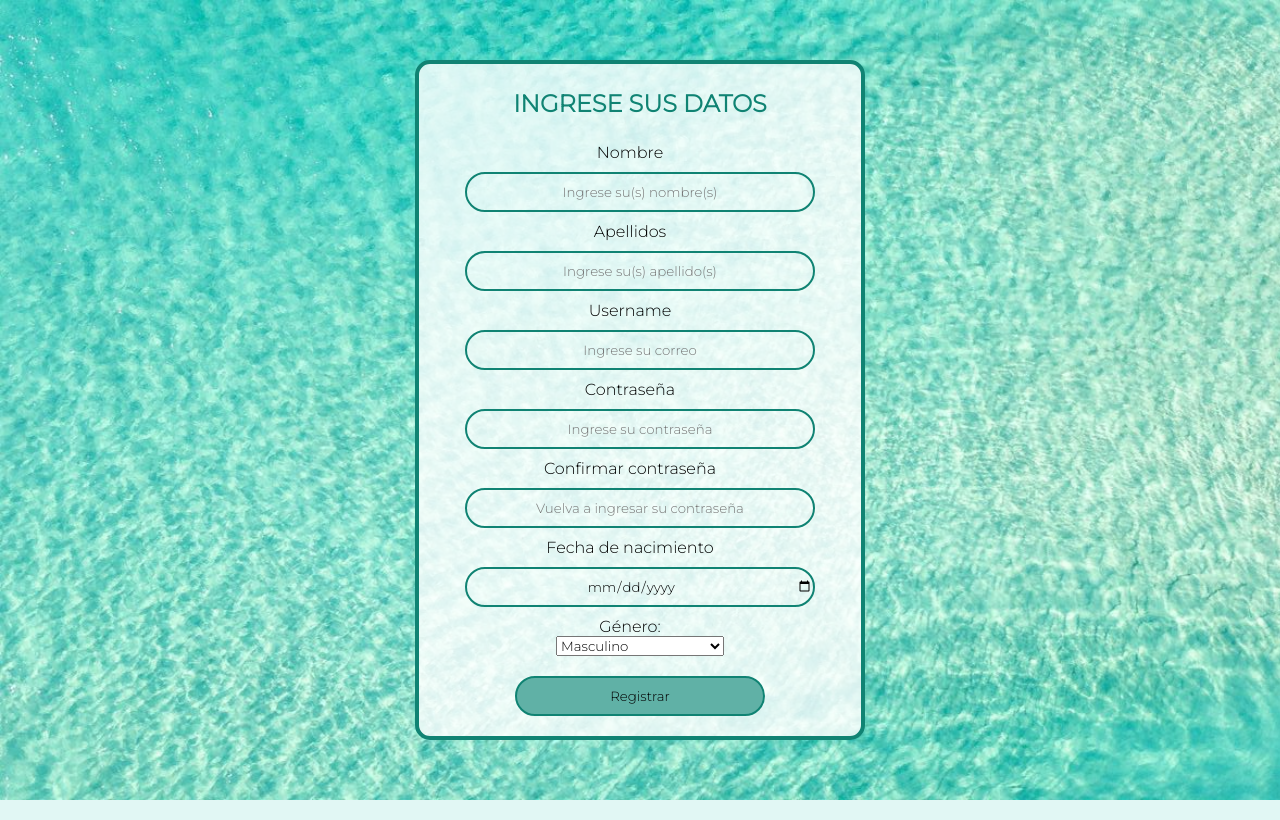
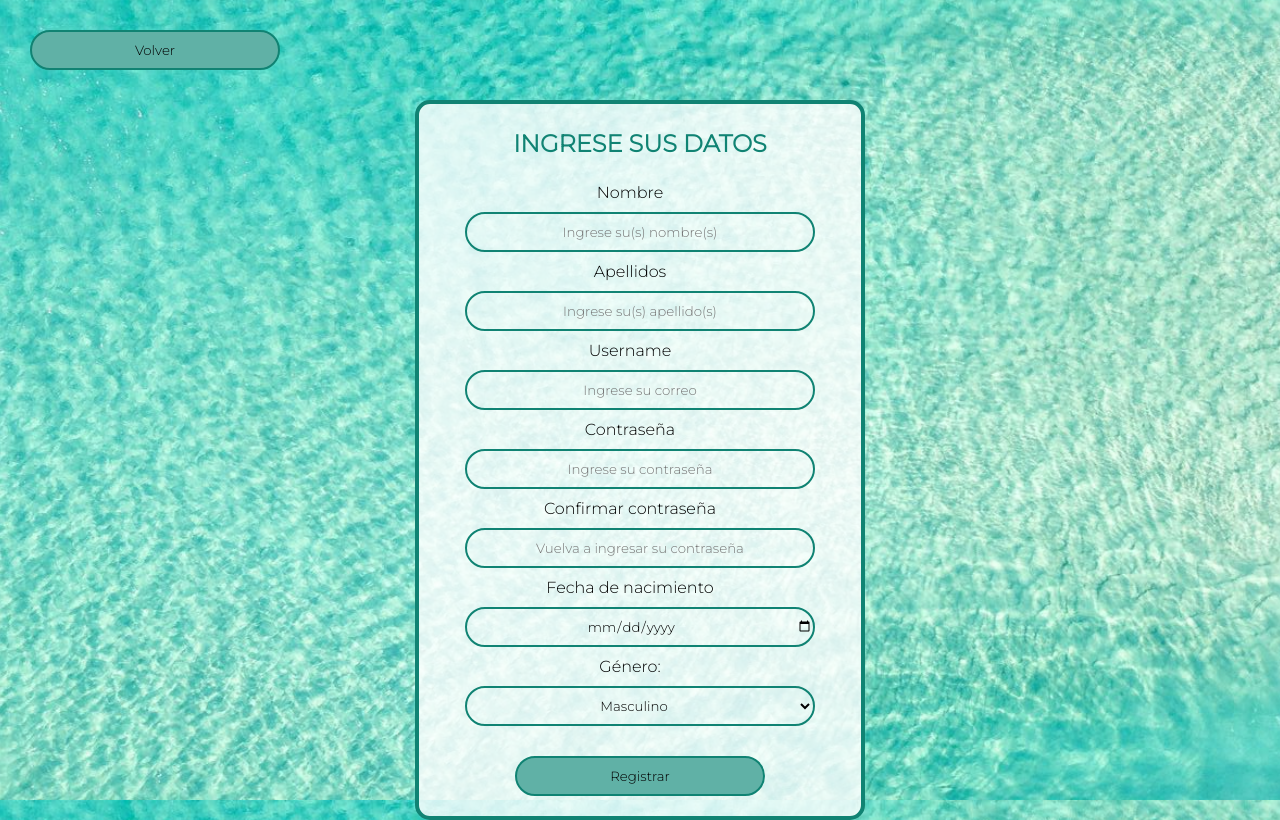
Before and after one commit to DamarisEspinosa/Practica-7-File-Manager, a PHP site: page /registro.php in a window 1280 px wide. Run offline with PHP 8.4, Linux system fonts and the light colour scheme; the visitor is signed in with stand-in values (Sample User, id 1).

Commit message:
falta probar el registro de usuarios

```diff
--- a/login_helper.php
+++ b/helper.php
@@ -30,15 +30,16 @@ function verificar($username, $password){
 	];
 }
 // para registrar un nuevo usuario
-function registrar($name, $apellidos, $correo, $contra, $genero, $fecha_nacimiento){
+function registrar($nombre, $apellidos, $username, $password, $genero, $fechaNac){
+	$GLOBALS["password"] = $password;
 	include("conexion.php");
 
 	$passwordSalt = strtoupper(bin2hex(random_bytes(32)));
-	$passwordEncrypted = strtoupper(hash("sha512", ($contra . $passwordSalt)));
+	$passwordEncrypted = strtoupper(hash("sha512", ($GLOBALS["password"] . $passwordSalt)));
 
 	$sql = "INSERT INTO `usuarios`(`id`, `username`, `password_encrypted`, `password_salt`, `nombre`, `apellidos`, `genero`, `fecha_nacimiento`, `fecha_hora_registro`, `es_admin`, `activo`) VALUES (default, ?, ?, ?, ?, ?, ?, ?, NOW(), 0, 1)";
 
-	$sqlParams = [$correo, $passwordEncrypted, $passwordSalt, $name, $apellidos, $genero, $fecha_nacimiento];
+	$sqlParams = [$username, $passwordEncrypted, $passwordSalt, $nombre, $apellidos, $genero, $fechaNac];
 
 	try {
 		$stmt = $conn->prepare($sql);
@@ -49,6 +50,7 @@ function registrar($name, $apellidos, $correo, $contra, $genero, $fecha_nacimien
 		return false;
 	}
 }
+
 require "config.php";
 session_start();
 
--- a/index.php
+++ b/index.php
@@ -11,6 +11,7 @@ if (!$_SESSION) {
     $usuario_admin = $_SESSION["usuario_esAdmin"];
 }
 ?>
+
 <!DOCTYPE html>
 <html lang="en">
 <head>
--- /dev/null
+++ b/js/revisarPass.js
@@ -0,0 +1,5 @@
+function verificar() {
+    var contra = document.getElementById("password");
+    var confirm_contra = document.getElementById("confirm-password");
+    confirm_contra.style.background = (contra.value != confirm_contra.value) ? "#c7c7c7" : "transparent";
+}
--- a/login.php
+++ b/login.php
@@ -11,7 +11,7 @@
 </head>
 <body>
     <div class="formLogin">
-        <form action="login_helper.php" method="post">
+        <form action="helper.php" method="post">
             <h1>Bienvenido</h1>
             <input class="texto" type="text" id="username" name="username" placeholder="Ingrese el nombre de usuario">
             <input class="texto" type="password" id="password" name="password" placeholder="Ingrese la contraseña">
--- a/registro.php
+++ b/registro.php
@@ -1,3 +1,20 @@
+<?php
+require "helper.php";
+
+if($_POST) {
+    $nombre = filter_input(INPUT_POST, "nombre");
+    $apellidos = filter_input(INPUT_POST, "apellidos");
+    $username = filter_input(INPUT_POST, "username");
+    $password = filter_input(INPUT_POST, "password");
+    $genero = filter_input(INPUT_POST, "genero");
+    $fechaNac = filter_input(INPUT_POST, "fechaNac");
+    if (registrar($nombre, $apellidos, $username, $password, $genero, $fechaNac)) {
+        echo "<script type='text/javascript'>alert('Se ha registrado satisfactoriamente.')</script>";
+        //header("Location: user.php");
+    }
+}
+?>
+
 <!DOCTYPE html>
 <html lang="en">
 <head>
@@ -8,10 +25,14 @@
     <link rel="preconnect" href="https://fonts.gstatic.com" crossorigin>
     <link href="https://fonts.googleapis.com/css2?family=Montserrat:wght@300&display=swap" rel="stylesheet">
     <title>Registro nuevo usuario</title>
+    <script src="js/revisarPass.js"></script>
 </head>
 <body>
+    <div class="botonVolver">
+        <button class="boton" type="button" onclick="window.location.href='login.php'">Volver</button>
+    </div>
     <div class="formLogin">
-        <form>
+        <form action="helper.php" method="post">
             <h2>Ingrese sus datos</h2>
             <label>Nombre</label>
             <input class="registro" type="text" id="nombre" name="nombre" placeholder="Ingrese su(s) nombre(s)" required>
@@ -22,26 +43,15 @@
             <label>Contraseña</label>
             <input class="registro" type="password" id="password" name="password" placeholder="Ingrese su contraseña" required>
             <label>Confirmar contraseña</label>
-            <input class="registro" type="password" id="password" name="password" placeholder="Vuelva a ingresar su contraseña" required>
+            <input class="registro" type="password" onkeyup="verificar();" id="confirm-password" name="confirm-password" placeholder="Vuelva a ingresar su contraseña" required>
             <label>Fecha de nacimiento</label>
             <input class="registro" type="date" id="fechaNac" name="fechaNac" required><br>
             <label>Género:</label>
-            <select id="genero" name="genero">
+            <select class="registro" id="genero" name="genero">
                 <option value="M">Masculino</option>
                 <option value="F">Femenino</option>
                 <option value="X">Prefiero no especificar</option>
             </select>
-            <!--
-            <label for="generoM">
-                <input type="radio" id="generoM" name="genero" value="M"> Masculino
-            </label>
-            <label for="generoF">
-                <input type="radio" id="generoF" name="genero" value="F"> Femenino
-            </label>
-            <label for="generoX">
-                <input type="radio" id="generoX" name="genero" value="X"> Prefiero no especificar
-            </label>
-            -->
             <br>
             <input class="boton" type="button" value="Registrar" >
         </form>
--- a/style.css
+++ b/style.css
@@ -59,6 +59,12 @@ body {
     border-radius: 25px;
     margin: 10px;
     background-color: transparent;
+}
+.botonVolver {
+    padding: 10px;
+    width: 100%;
+    display: flex;
+    align-content: flex-end;
 }
 .texto {
     height: 40px;
```
